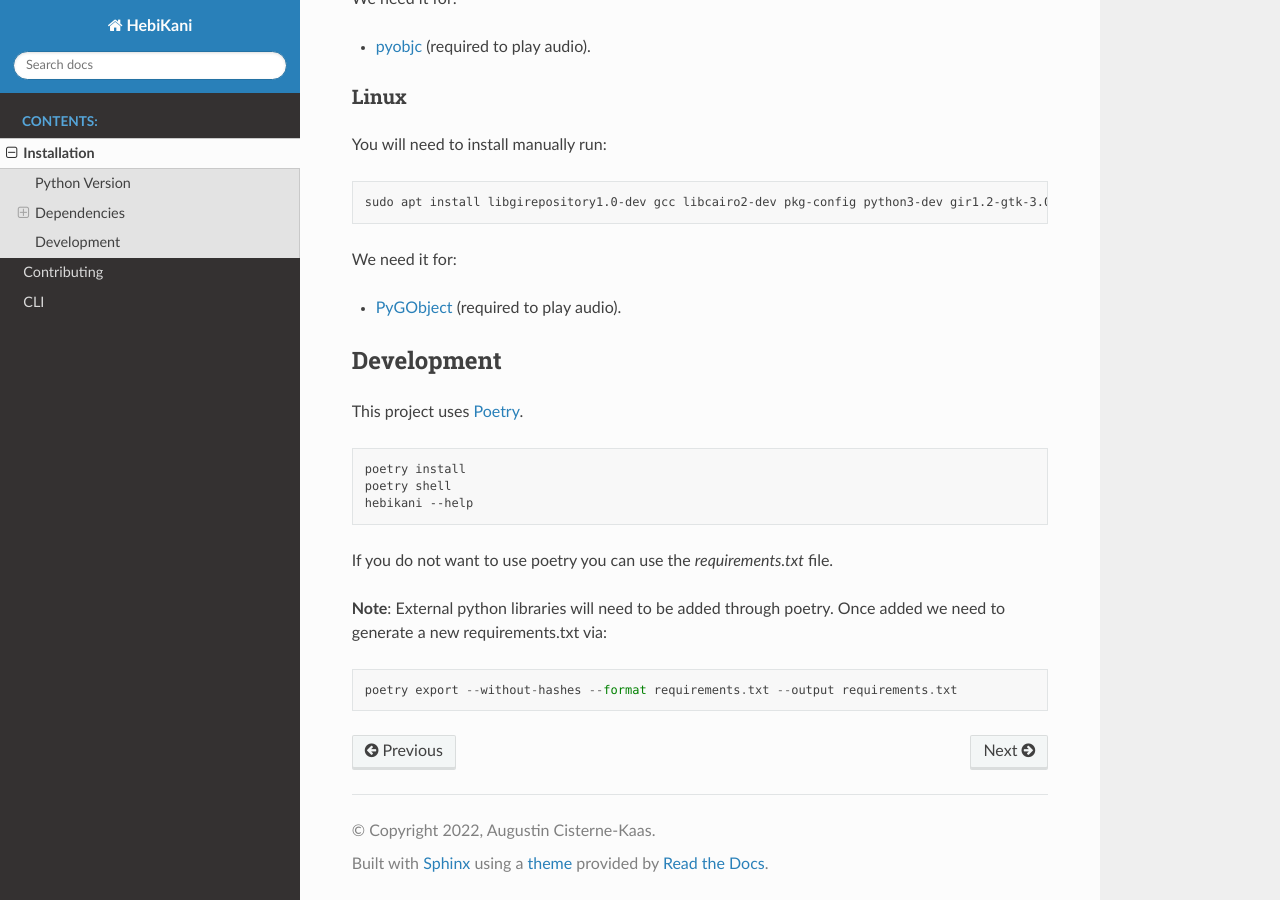
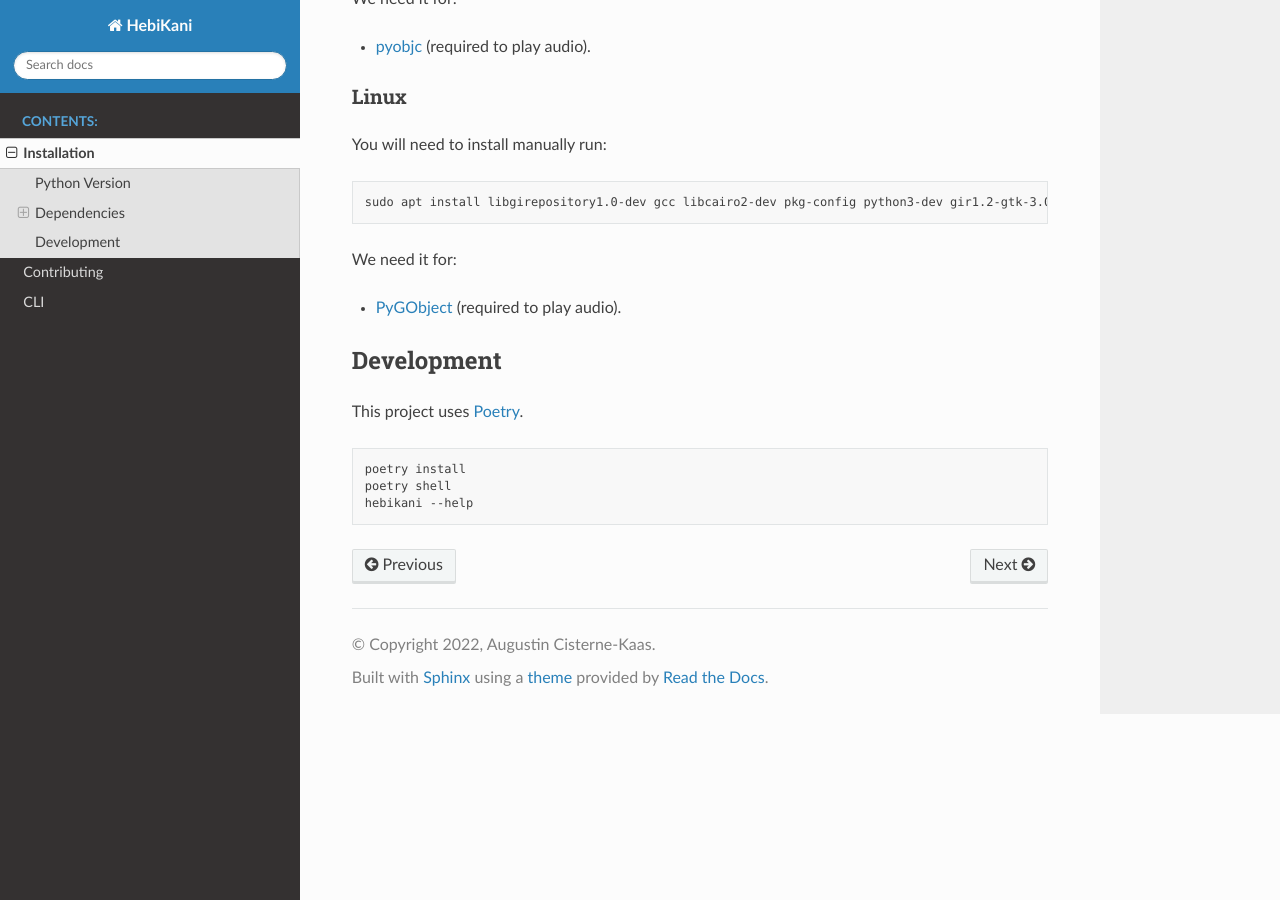
Before and after one commit to ajite/hebikani, a Sphinx documentation site: the page built from docs/source/install.rst, in a window 1280 px wide and 900 px high, scrolled down 636 px. Built offline with Sphinx 7.4.7 and the Read the Docs theme 2.0.0, drawn with Linux system fonts in a browser that asks for light colours.

```diff
--- a/docs/source/install.rst
+++ b/docs/source/install.rst
@@ -58,11 +58,3 @@
     poetry install
     poetry shell
     hebikani --help
-
-If you do not want to use poetry you can use the `requirements.txt` file.
-
-**Note**: External python libraries will need to be added through poetry. Once added we need to generate a new requirements.txt via:
-
-.. code-block::
-
-    poetry export --without-hashes --format requirements.txt --output requirements.txt
```
Also changed, not shown: README.rst (+0 -12 lines), requirements.txt (deleted, +0 -154 lines), 1 other file.
